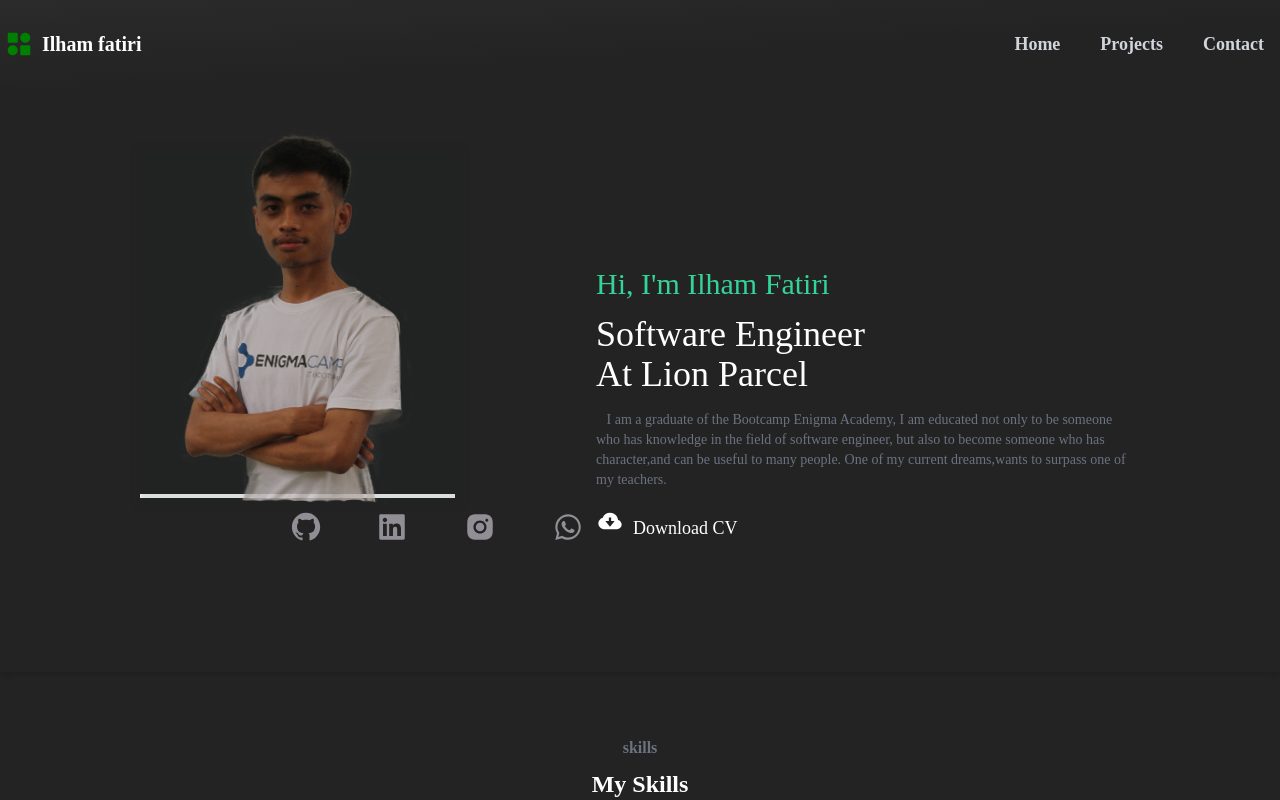
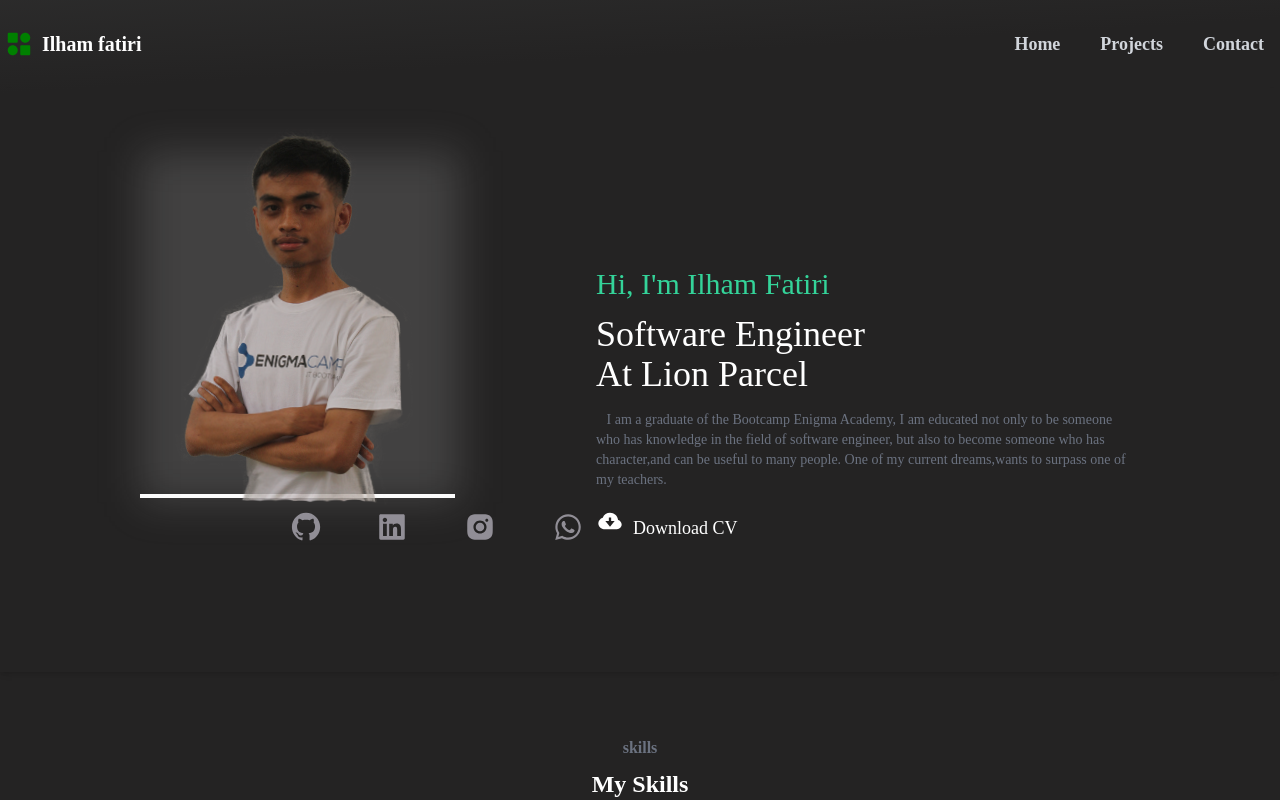
Before and after one commit to Fatiri/portofolio, a Vue app: page / in a window 1280 px wide. Shown: the top 800 px of the page. Built offline with nearby package versions, Linux system fonts and the light colour scheme.

Commit message:
give blur and changing color for card profile

```diff
--- a/src/views/Hero.vue
+++ b/src/views/Hero.vue
@@ -13,7 +13,7 @@
           :class="{ 'shadow-lg pb-10': isMobileDevice() }"
         >
           <div :class="{ 'px-6 ': isMobileDevice() }">
-            <div class="profile"></div>
+            <div class="profile shadow-md"></div>
             <img
               class="profile-image bounce"
               src="../assets/svg/me.png"
@@ -134,8 +134,8 @@ export default {
   width: 320px;
   height: 350px;
   filter: blur(2px);
-  -webkit-filter: blur(4px);
-  background: rgba(22, 41, 38, 0.158);
+  -webkit-filter: blur(20px);
+  background: rgba(230, 225, 225, 0.158);
   box-shadow: 0px 0px 0px 1px rgba(0, 0, 0, 0.25);
 }
 
@@ -146,7 +146,7 @@ export default {
     margin-left: 15px;
     filter: blur(2px);
     -webkit-filter: blur(4px);
-    background: rgba(41, 22, 22, 0.055);
+    background: rgba(114, 98, 98, 0.055);
     box-shadow: 0px -2px 20px rgba(0, 0, 0, 0.062);
   }
   .line-profile {
```
